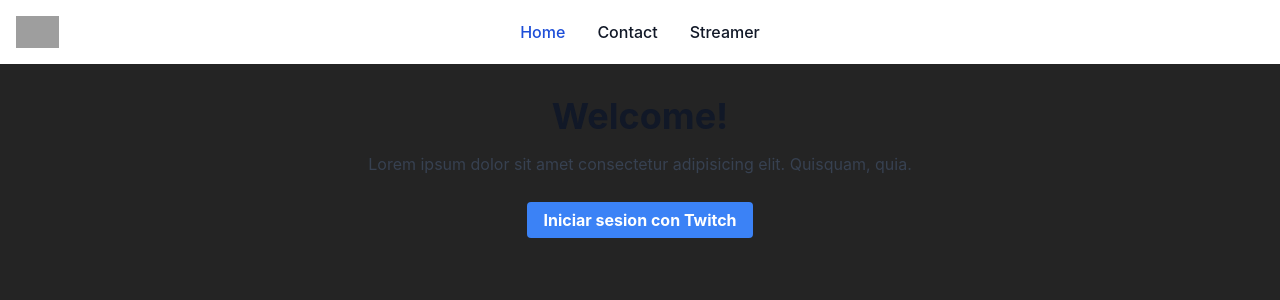
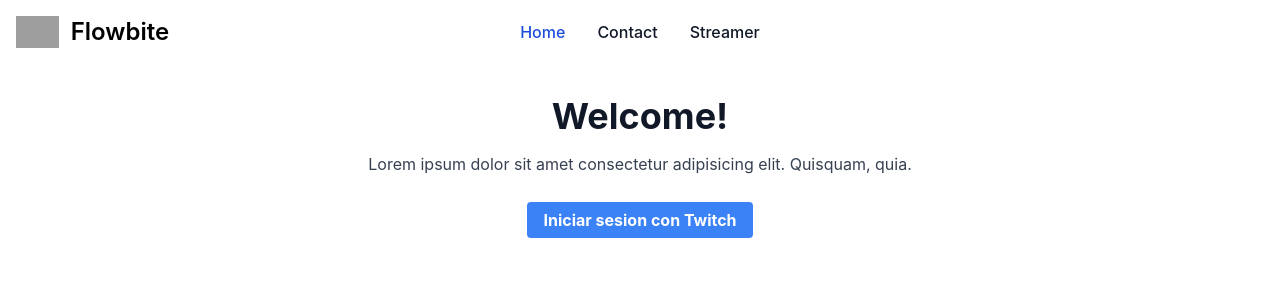
Before and after one commit to nicolasmontielf/ClipsTwitch, a React (Vite) app: page / in a window 1280 px wide. Shown: the top 300 px of the page. Built offline with nearby package versions, Linux system fonts and the light colour scheme; no server answers; grey boxes are pictures that could not be loaded.

Commit message:
Removed classes for dark mode

```diff
--- a/src/components/Common/SearchInput.tsx
+++ b/src/components/Common/SearchInput.tsx
@@ -11,7 +11,7 @@ export default function SearchInput() {
                     value={streamer}
                     onChange={e => setStreamer(e.target.value)}
                     type="search"
-                    className="block p-2.5 w-full z-20 text-sm text-gray-900 bg-gray-50 rounded-lg border-s-gray-50 border-s-2 border border-gray-300 dark:bg-gray-700 dark:border-s-gray-700 dark:border-gray-600 dark:placeholder-gray-400 dark:text-white"
+                    className="block p-2.5 w-full z-20 text-sm text-gray-900 bg-gray-50 rounded-lg border-s-gray-50 border-s-2 border border-gray-300"
                     placeholder="Buscar streamer"
                     required
                 />
@@ -37,7 +37,7 @@ function SearchButton({ streamer }: { streamer: string }) {
         <button
             type="button"
             onClick={searchStreamer}
-            className="absolute top-0 end-0 p-2.5 text-sm font-medium h-full text-white bg-blue-700 rounded-e-lg border border-blue-700 hover:bg-blue-800 focus:ring-4 focus:outline-none focus:ring-blue-300 dark:bg-blue-600 dark:hover:bg-blue-700 dark:focus:ring-blue-800"
+            className="absolute top-0 end-0 p-2.5 text-sm font-medium h-full text-white bg-blue-700 rounded-e-lg border border-blue-700 hover:bg-blue-800 focus:ring-4 focus:outline-none"
         >
             <svg className="w-4 h-4" aria-hidden="true" xmlns="http://www.w3.org/2000/svg" fill="none" viewBox="0 0 20 20">
                 <path stroke="currentColor" strokeLinecap="round" strokeLinejoin="round" strokeWidth="2" d="m19 19-4-4m0-7A7 7 0 1 1 1 8a7 7 0 0 1 14 0Z" />
--- a/src/components/Navbar/Logo.tsx
+++ b/src/components/Navbar/Logo.tsx
@@ -4,7 +4,7 @@ export default function Logo() {
     return (
         <NavLink to="/" className="flex items-center space-x-3 rtl:space-x-reverse">
             <img src="https://flowbite.com/docs/images/logo.svg" className="h-8" alt="Flowbite Logo" />
-            <span className="self-center text-2xl font-semibold whitespace-nowrap dark:text-white">Flowbite</span>
+            <span className="self-center text-2xl font-semibold whitespace-nowrap">Flowbite</span>
         </NavLink>
     )
 }
--- a/src/components/Navbar/NavbarItems.tsx
+++ b/src/components/Navbar/NavbarItems.tsx
@@ -8,7 +8,7 @@ export default function NavbarItems() {
     ];
 
     return (
-        <ul className="flex flex-col p-4 md:p-0 mt-4 font-medium border border-gray-100 rounded-lg bg-gray-50 md:space-x-8 rtl:space-x-reverse md:flex-row md:mt-0 md:border-0 md:bg-white dark:bg-gray-800 md:dark:bg-gray-900 dark:border-gray-700">
+        <ul className="flex flex-col p-4 md:p-0 mt-4 font-medium border border-gray-100 rounded-lg bg-gray-50 md:space-x-8 rtl:space-x-reverse md:flex-row md:mt-0 md:border-0 md:bg-white">
             {
                 items.map((item, index) => {
                     return (
@@ -31,13 +31,13 @@ export default function NavbarItems() {
 }
 
 function getCommonClasses() {
-    return 'block py-2 px-3 rounded md:p-0 dark:text-white'
+    return 'block py-2 px-3 rounded md:p-0'
 }
 
 function getClassInactiveClasses() {
-    return `${getCommonClasses()} text-gray-900 hover:bg-gray-100 md:hover:bg-transparent md:border-0 md:hover:text-blue-700 md:dark:hover:text-blue-500 dark:hover:bg-gray-700 dark:hover:text-white md:dark:hover:bg-transparent`
+    return `${getCommonClasses()} text-gray-900 hover:bg-gray-100 md:hover:bg-transparent md:border-0 md:hover:text-blue-700`
 }
 
 function getClassActiveClasses() {
-    return `${getCommonClasses()} text-white bg-blue-700 md:bg-transparent md:text-blue-700 md:dark:text-blue-500`
+    return `${getCommonClasses()} text-white bg-blue-700 md:bg-transparent md:text-blue-700`
 }
--- a/src/components/Navbar/index.tsx
+++ b/src/components/Navbar/index.tsx
@@ -13,7 +13,7 @@ export default function Navbar() {
     }, [location])
 
     return (
-        <nav className="bg-white border-gray-200 dark:bg-gray-900">
+        <nav className="bg-white border-gray-200">
             <div className="max-w-screen-xl grid grid-cols-3 mx-auto p-4">
                 <div>
                     <Logo />
--- a/src/components/Streamer/ClipItem.tsx
+++ b/src/components/Streamer/ClipItem.tsx
@@ -6,17 +6,17 @@ interface Props {
 
 export default function ClipItem({ clip }: Props) {
     return (
-        <div className="max-w-sm bg-white border border-gray-200 rounded-lg shadow dark:bg-gray-800 dark:border-gray-700">
+        <div className="max-w-sm bg-white border border-gray-200 rounded-lg shadow">
             <a href="#">
                 <img className="rounded-t-lg" src={clip.thumbnail_url} alt="" />
             </a>
             <div className="p-5">
                 <a href="#">
-                    <h5 className="mb-2 text-2xl font-bold tracking-tight text-gray-900 dark:text-white">
+                    <h5 className="mb-2 text-2xl font-bold tracking-tight text-gray-900">
                         {clip.title}
                     </h5>
                 </a>
-                <a href="#" className="inline-flex items-center px-3 py-2 text-sm font-medium text-center text-white bg-blue-700 rounded-lg hover:bg-blue-800 focus:ring-4 focus:outline-none focus:ring-blue-300 dark:bg-blue-600 dark:hover:bg-blue-700 dark:focus:ring-blue-800">
+                <a href="#" className="inline-flex items-center px-3 py-2 text-sm font-medium text-center text-white bg-blue-700 rounded-lg hover:bg-blue-800">
                     Ver Clip
                 </a>
             </div>
--- a/src/components/Streamer/Filters.tsx
+++ b/src/components/Streamer/Filters.tsx
@@ -1,8 +1,8 @@
 export default function Filters() {
     return (
         <div className="w-full">
-            <label className="block mb-2 text-sm font-medium text-gray-900 dark:text-white">Select an option</label>
-            {/* <select id="countries" className="bg-gray-50 border border-gray-300 text-gray-900 text-sm rounded-lg focus:ring-blue-500 focus:border-blue-500 block w-full p-2.5 dark:bg-gray-700 dark:border-gray-600 dark:placeholder-gray-400 dark:text-white dark:focus:ring-blue-500 dark:focus:border-blue-500">
+            <label className="block mb-2 text-sm font-medium text-gray-900">Select an option</label>
+            {/* <select id="countries" className="bg-gray-50 border border-gray-300 text-gray-900 text-sm rounded-lg focus:ring-blue-500 focus:border-blue-500 block w-full p-2.5">
                 <option selected>Choose a country</option>
                 <option value="US">United States</option>
                 <option value="CA">Canada</option>
--- a/src/index.css
+++ b/src/index.css
@@ -6,13 +6,4 @@
     font-family: Inter, system-ui, Avenir, Helvetica, Arial, sans-serif;
     line-height: 1.5;
     font-weight: 400;
-
-    color-scheme: light dark;
-    color: rgba(255, 255, 255, 0.87);
-    background-color: #242424;
-
-    font-synthesis: none;
-    text-rendering: optimizeLegibility;
-    -webkit-font-smoothing: antialiased;
-    -moz-osx-font-smoothing: grayscale;
 }
--- a/src/pages/Home.tsx
+++ b/src/pages/Home.tsx
@@ -24,10 +24,10 @@ export default function Home() {
     return (
         <div className="flex justify-center items-center">
             <div className="text-center">
-                <h1 className="text-4xl font-bold text-gray-900 dark:text-gray-100">Welcome!</h1>
+                <h1 className="text-4xl font-bold text-gray-900">Welcome!</h1>
 
                 <div className="mt-4">
-                    <p className="text-gray-700 dark:text-gray-300">Lorem ipsum dolor sit amet consectetur adipisicing elit. Quisquam, quia.</p>
+                    <p className="text-gray-700">Lorem ipsum dolor sit amet consectetur adipisicing elit. Quisquam, quia.</p>
                     <div className="mt-8">
                         {
                             isLoggedIn
```
